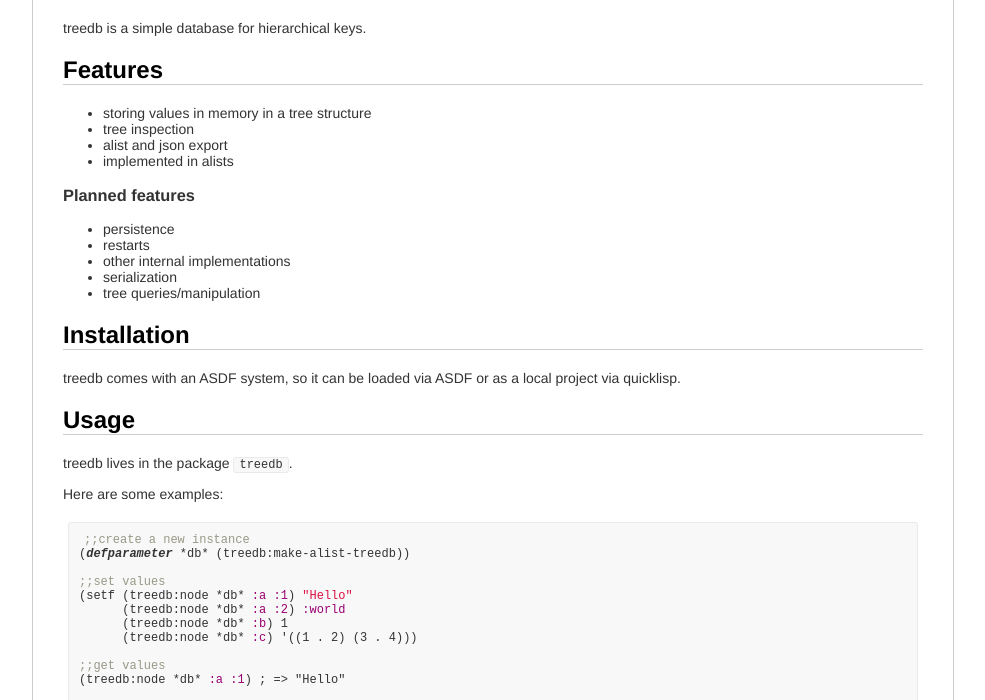
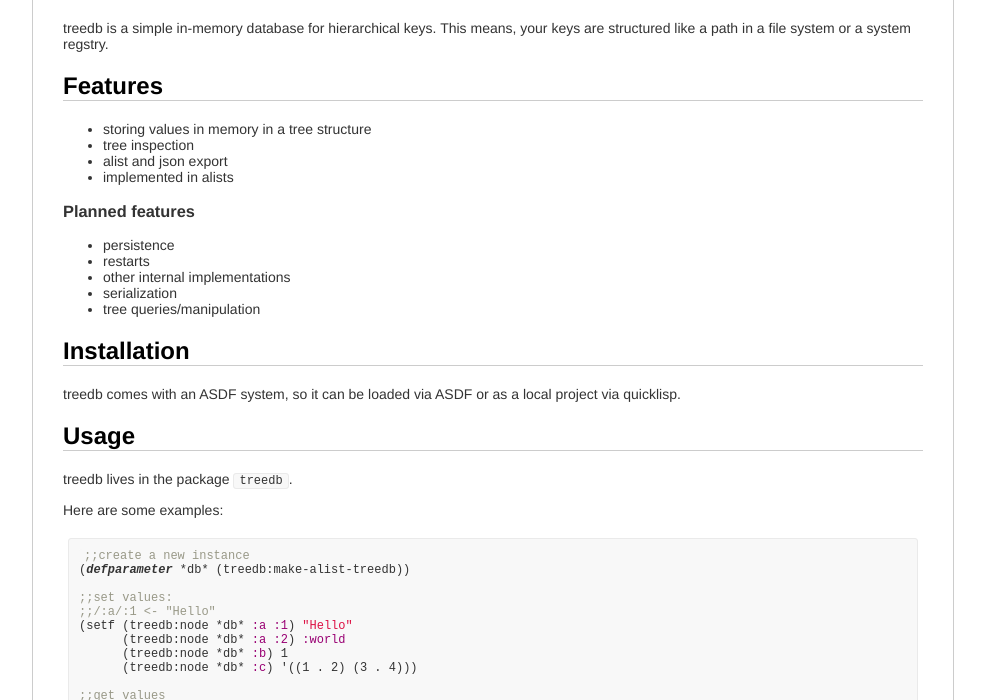
Before and after one commit to chfin/treedb, a plain HTML site: page doc/treedb.html in a window 1280 px wide. Shown: the part 88-788 px from the top of the page, without its empty margins (147-1132 px from the left). Drawn offline with Linux system fonts and the light colour scheme.

Commit message:
updated documentation

```diff
--- a/doc/treedb.html
+++ b/doc/treedb.html
@@ -440,7 +440,8 @@ var HighlightLisp = new highlight_lisp();
 
 <h1>treedb</h1>
 
-<p>treedb is a simple database for hierarchical keys.</p>
+<p>treedb is a simple in-memory database for hierarchical keys.
+This means, your keys are structured like a path in a file system or a system regstry.</p>
 
 <h2>Features</h2>
 
@@ -475,7 +476,8 @@ or as a local project via quicklisp.</p>
 <pre><code><span class="code"><span class="comment">;;create a new instance
 </span><span class="paren1">(<span class="code"><i><span class="symbol">defparameter</span></i> <span class="special">*db*</span> <span class="paren2">(<span class="code">treedb:make-alist-treedb</span>)</span></span>)</span>
 
-<span class="comment">;;set values
+<span class="comment">;;set values:
+</span><span class="comment">;;/:a/:1 &lt;- "Hello"
 </span><span class="paren1">(<span class="code">setf <span class="paren2">(<span class="code">treedb:node <span class="special">*db*</span> <span class="keyword">:a</span> <span class="keyword">:1</span></span>)</span> <span class="string">"Hello"</span>
       <span class="paren2">(<span class="code">treedb:node <span class="special">*db*</span> <span class="keyword">:a</span> <span class="keyword">:2</span></span>)</span> <span class="keyword">:world</span>
       <span class="paren2">(<span class="code">treedb:node <span class="special">*db*</span> <span class="keyword">:b</span></span>)</span> 1
```
